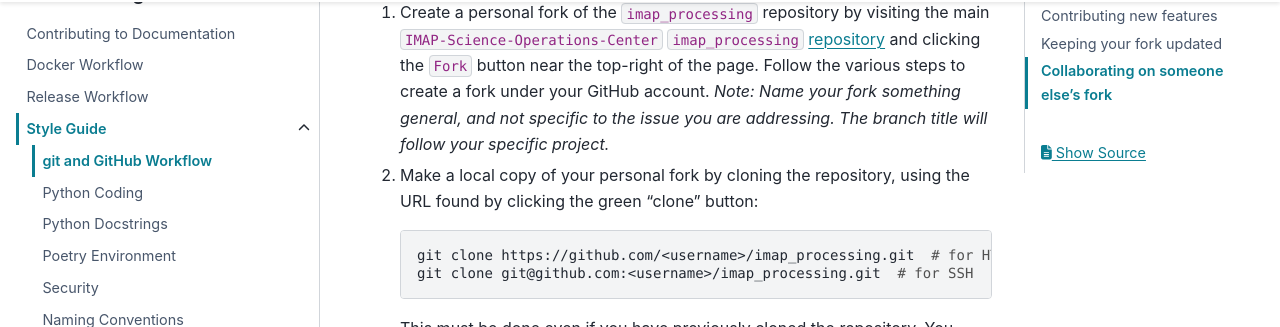
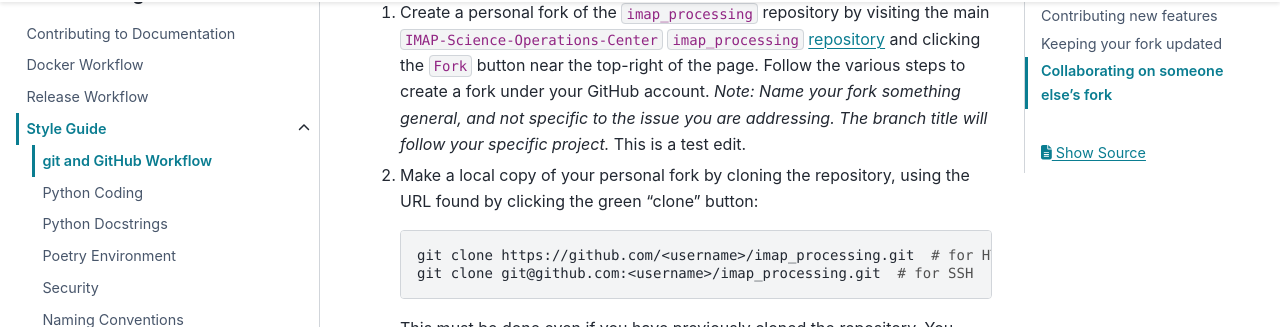
Before and after one commit to IMAP-Science-Operations-Center/imap_processing, a Sphinx documentation site: the page built from docs/source/development-guide/style-guide/git-and-github-workflow.rst, in a window 1280 px wide and 900 px high, scrolled down 1310 px. Shown: the part 126-453 px from the top of the window. Built offline with Sphinx 7.4.7 and the PyData theme 0.15.4, drawn with Linux system fonts in a browser that asks for light colours; the version number is read from the project's files by our own code.

Commit message:
Test edit

```diff
--- a/docs/source/development-guide/style-guide/git-and-github-workflow.rst
+++ b/docs/source/development-guide/style-guide/git-and-github-workflow.rst
@@ -38,6 +38,7 @@ well.*
    the ``Fork`` button near the top-right of the page. Follow the various steps to create a fork under your GitHub
    account.
    *Note: Name your fork something general, and not specific to the issue you are addressing. The branch title will follow your specific project.*
+   This is a test edit.
 
 #. Make a local copy of your personal fork by cloning the repository, using the URL found by clicking the green "clone"
    button:
```
